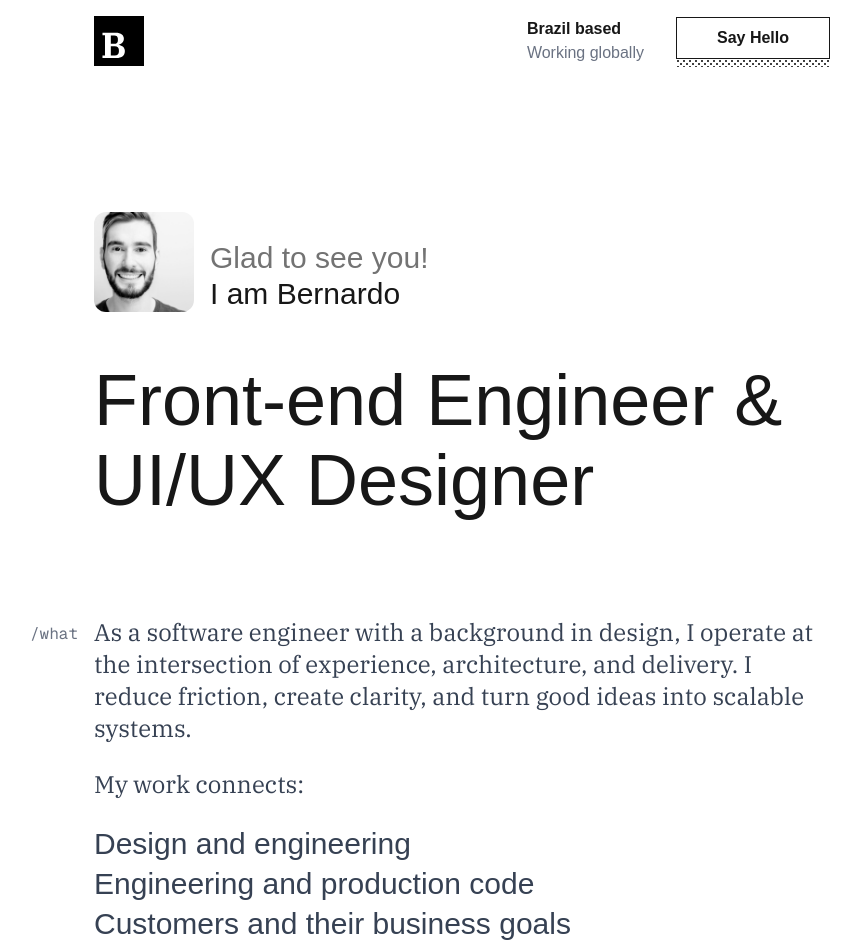
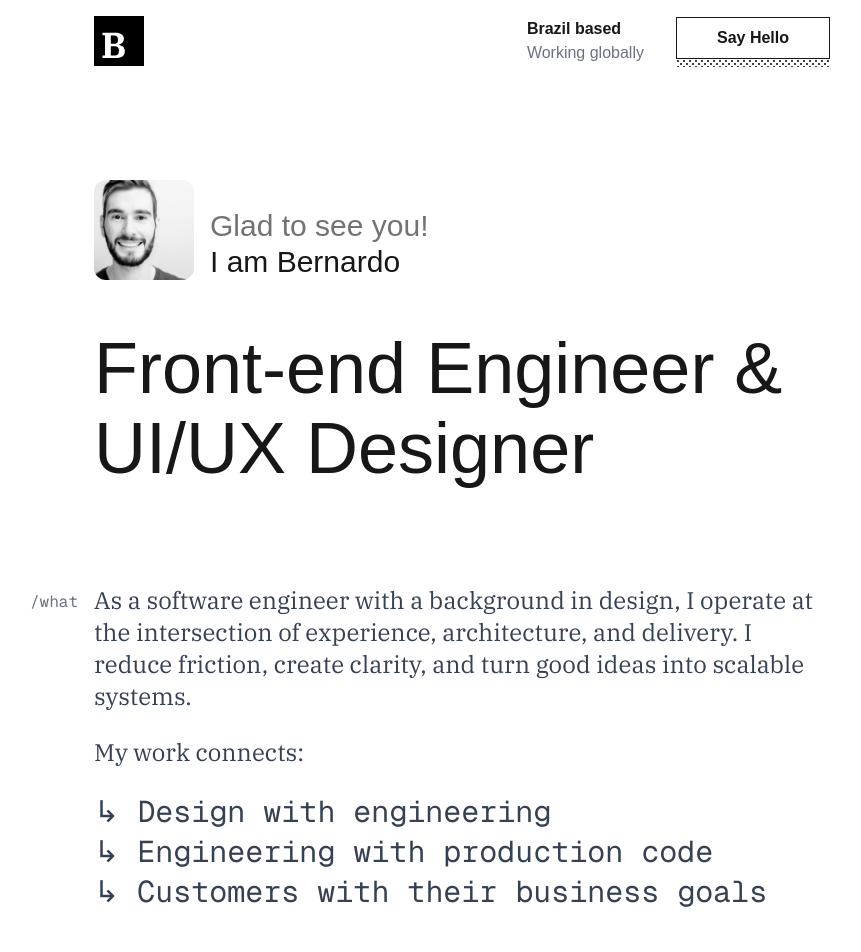
Before and after one commit to bernbecht/bbp-portfolio, a Next.js app: page / in a window 1280 px wide. Shown: the top 952 px of the page, without its empty margins (178-1039 px from the left). Built offline with nearby package versions, Linux system fonts and the light colour scheme.

Commit message:
💄 change spacing

```diff
--- a/app/page.tsx
+++ b/app/page.tsx
@@ -20,9 +20,9 @@ export default function Home() {
           <SectionParagraph>My work connects:</SectionParagraph>
 
           <ul className="text-3xl text-gray-700 mb-6 mb-0 leading-10">
-            <li>Design and engineering</li>
-            <li>Engineering and production code</li>
-            <li>Customers and their business goals</li>
+            <li className="font-mono">↳ Design with engineering</li>
+            <li className="font-mono">↳ Engineering with production code</li>
+            <li className="font-mono">↳ Customers with their business goals</li>
           </ul>
         </div>
       </Section>
--- a/components/Hero.tsx
+++ b/components/Hero.tsx
@@ -2,7 +2,7 @@ import Image from "next/image";
 
 export function Hero() {
   return (
-    <section className="mt-32 mb-24">
+    <section className="my-24">
       <div className="flex items-center gap-4 mb-12 items-end">
         <Image
           src="/profile.jpeg"
--- a/components/Section.tsx
+++ b/components/Section.tsx
@@ -10,7 +10,7 @@ export function Section({ id, label, title, children }: SectionProps) {
     <section
       id={id}
       aria-labelledby={title ? `${id}-title` : undefined} // @TODO: add smart default
-      className="scroll-mt-24 pb-20 section-grid min-[900px]:grid"
+      className="scroll-mt-24 mb-24 section-grid min-[900px]:grid"
     >
       <span
         className="
```
